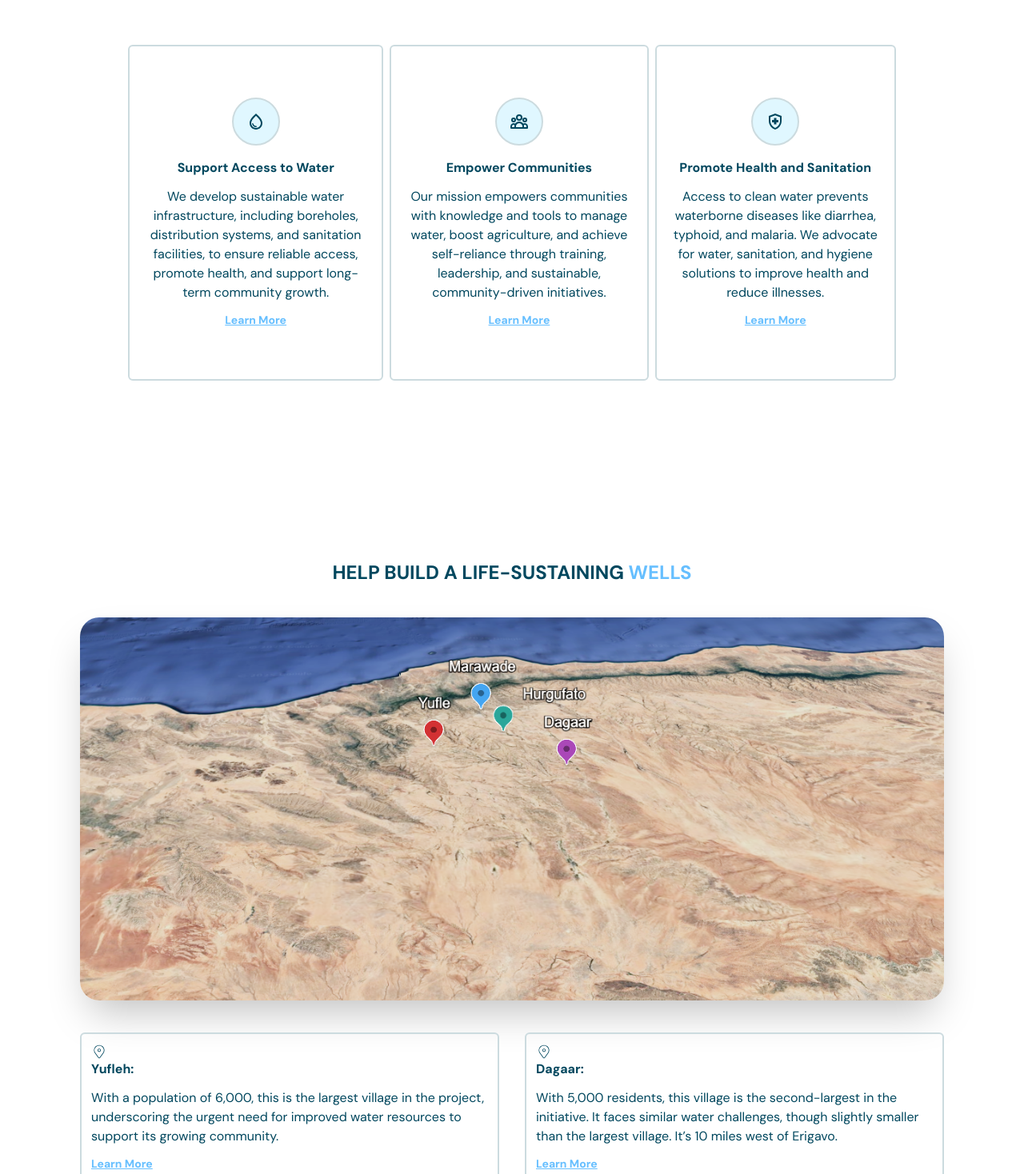
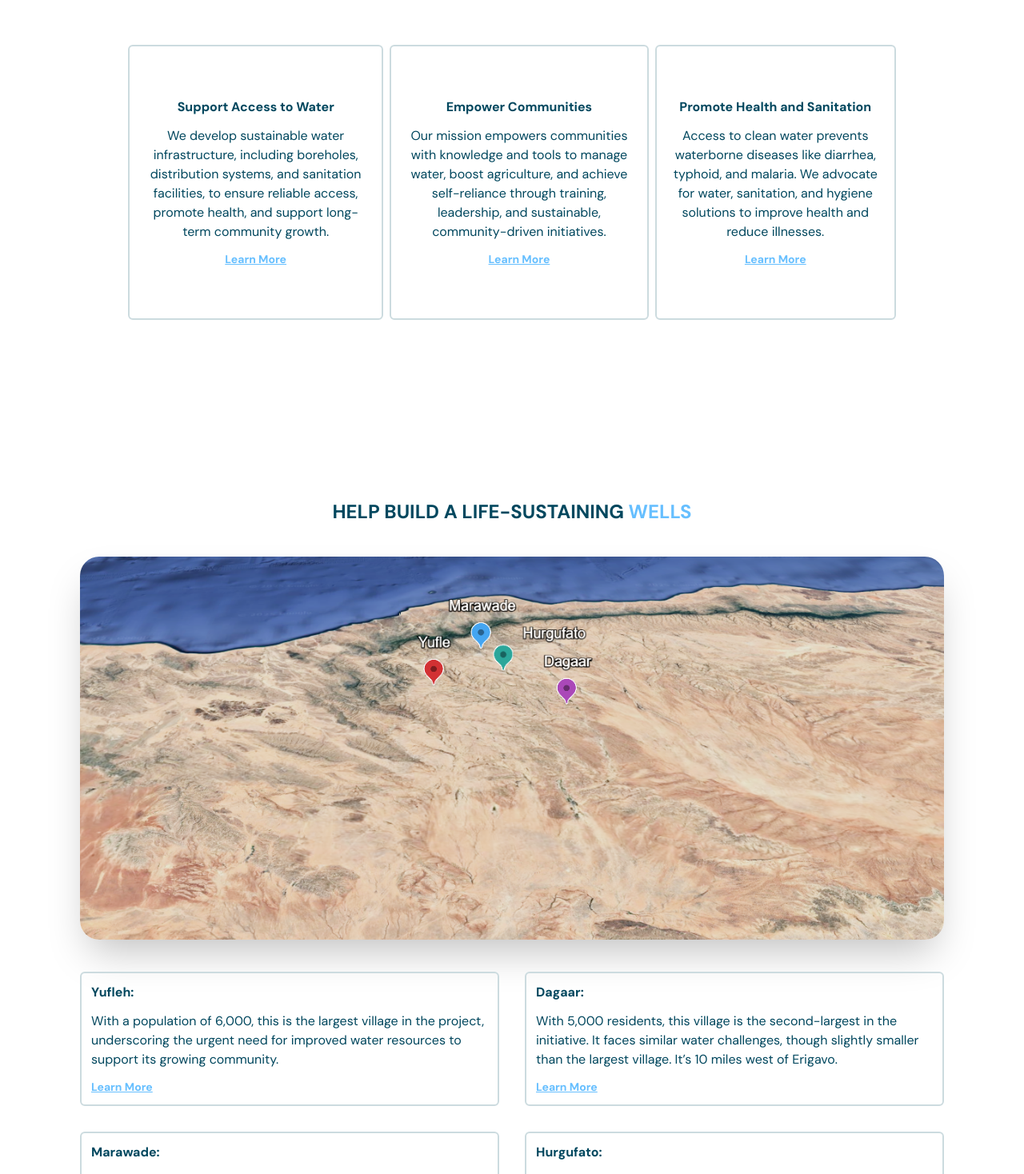
Before and after one commit to Sama-E/RobleFund, a React (Vite) app: page / in a window 1280 px wide. Shown: the part 1440-2908 px from the top of the page at 80% size. Built offline with nearby package versions, Linux system fonts and the light colour scheme.

Commit message:
removed all JSX elements

```diff
--- a/src/sections/mission/Missions.tsx
+++ b/src/sections/mission/Missions.tsx
@@ -9,23 +9,23 @@ const childVariant = {
 }
 
 type Props = {
-  icon: JSX.Element;
+  // icon: JSX.Element;
   title: string;
   description: string;
   setSelectedPage: (value: SelectedPage) => void;
 }
 
-const Missions = ({ icon, title, description, setSelectedPage}: Props) => {
+const Missions = ({ title, description, setSelectedPage}: Props) => {
   return (
     <motion.div
       className="mt-5 rounded-md border-2 border-gray-100 px-5 py-16 text-center"
       variants={childVariant}
   >
-      <div className="mb-4 flex justify-center">
+      {/* <div className="mb-4 flex justify-center">
         <div className="rounded-full border-2 border-gray-100 bg-primary-100 p-4">
           {icon}
         </div>
-      </div>
+      </div> */}
       <h4 className="font-bold">{title}</h4>
       <p className="my-3">{description}</p>
       <AnchorLink
--- a/src/sections/mission/index.tsx
+++ b/src/sections/mission/index.tsx
@@ -1,8 +1,8 @@
 import React from 'react'
 import { motion } from 'framer-motion';
-import { MdOutlineHealthAndSafety } from "react-icons/md";
-import { HiOutlineUserGroup } from "react-icons/hi";
-import { MdOutlineWaterDrop } from "react-icons/md";
+// import { MdOutlineHealthAndSafety } from "react-icons/md";
+// import { HiOutlineUserGroup } from "react-icons/hi";
+// import { MdOutlineWaterDrop } from "react-icons/md";
 
 import { MissionType, SelectedPage } from '@/types/types';
 import useMediaQuery from '@/hooks/useMediaQuery';
@@ -11,19 +11,19 @@ import HText from '@/components/HText';
 
 const missions: Array<MissionType> = [
   {
-      icon: <MdOutlineWaterDrop className="h-6 w-6" />,
+      // icon: <MdOutlineWaterDrop className="h-6 w-6" />,
       title: "Support Access to Water",
       description:
           "We develop sustainable water infrastructure, including boreholes, distribution systems, and sanitation facilities, to ensure reliable access, promote health, and support long-term community growth."
   },
   {
-      icon: <HiOutlineUserGroup className="h-6 w-6" />,
+      // icon: <HiOutlineUserGroup className="h-6 w-6" />,
       title: "Empower Communities",
       description:
           "Our mission empowers communities with knowledge and tools to manage water, boost agriculture, and achieve self-reliance through training, leadership, and sustainable, community-driven initiatives."
   },
   {
-      icon: <MdOutlineHealthAndSafety className="h-6 w-6" />,
+      // icon: <MdOutlineHealthAndSafety className="h-6 w-6" />,
       title: "Promote Health and Sanitation",
       description:
           "Access to clean water prevents waterborne diseases like diarrhea, typhoid, and malaria. We advocate for water, sanitation, and hygiene solutions to improve health and reduce illnesses."
@@ -94,7 +94,7 @@ const Mission = ({ setSelectedPage }: Props) => {
             {missions.map((project: MissionType) => (
               <Missions
                 key={project.title}
-                icon={project.icon}
+                // icon={project.icon}
                 title={project.title}
                 description={project.description}
                 setSelectedPage={setSelectedPage}
--- a/src/sections/wells/Location.tsx
+++ b/src/sections/wells/Location.tsx
@@ -10,20 +10,20 @@ const childVariant = {
 }
 
 type Props = {
-  icon: JSX.Element;
+  // icon: JSX.Element;
   title: string;
   description: string;
   setSelectedPage: (value: SelectedPage) => void;
 }
 
-const Location = ({ icon, title, description, setSelectedPage }: Props) => {
+const Location = ({ title, description, setSelectedPage }: Props) => {
   return (
     <motion.div
       variants={childVariant}
     >
       <div className="rounded-md border-2 border-gray-100 px-3 py-3">
 
-        <p><h4 className="font-bold">{icon} {title}</h4></p>
+        <p><h4 className="font-bold">{title}</h4></p>
         <p className="my-3">{description}</p>
         <AnchorLink
             className="text-sm font-bold text-primary-500 underline hover:text-secondary-500"
--- a/src/sections/wells/index.tsx
+++ b/src/sections/wells/index.tsx
@@ -1,6 +1,6 @@
 import React from 'react'
 import { motion } from 'framer-motion';
-import { CiLocationOn } from "react-icons/ci";
+// import { CiLocationOn } from "react-icons/ci";
 
 import MapImg from "@/assets/SomalilandMap.png";
 import HText from '@/components/HText';
@@ -9,25 +9,25 @@ import Location from './Location';
 
 const locations: Array<MissionType> = [
   {
-      icon: <CiLocationOn className="h-5 w-5" />,
+      // icon: <CiLocationOn className="h-5 w-5" />,
       title: "Yufleh:",
       description:
           "With a population of 6,000, this is the largest village in the project, underscoring the urgent need for improved water resources to support its growing community."
   },
   {
-      icon: <CiLocationOn className="h-5 w-5" />,
+      // icon: <CiLocationOn className="h-5 w-5" />,
       title: "Dagaar:",
       description:
           "With 5,000 residents, this village is the second-largest in the initiative. It faces similar water challenges, though slightly smaller than the largest village. It’s 10 miles west of Erigavo."
   },
   {
-      icon: <CiLocationOn className="h-5 w-5" />,
+      // icon: <CiLocationOn className="h-5 w-5" />,
       title: "Marawade:",
       description:
           "This village, home to 4,000 residents, is one of the smaller yet equally important communities benefiting from the project. It lies 15 miles east of Erigavo."
   },
   {
-    icon: <CiLocationOn className="h-5 w-5" />,
+    // icon: <CiLocationOn className="h-5 w-5" />,
     title: "Hurgufato:",
     description:
         "With 4,000 residents, this village matches Marawade in size and need, highlighting the importance of equitable access to resources across all targeted villages. It’s 8 miles east of Erigavo."
@@ -85,7 +85,7 @@ const Wells = ({ setSelectedPage }: Props) => {
                 <div className="grid grid-cols-2 gap-8 px-5">
                 {locations.map((location: LocationType) => (
                   <Location
-                    icon={location.icon}
+                    // icon={location.icon}
                     key={location.title}
                     title={location.title}
                     description={location.description}
--- a/src/types/types.ts
+++ b/src/types/types.ts
@@ -1,4 +1,4 @@
-import { JSX } from "react";
+// import { JSX } from "react";
 
 export enum SelectedPage {
   Home = "home",
@@ -10,13 +10,13 @@ export enum SelectedPage {
 }
 
 export interface MissionType {
-  icon: JSX.Element;
+  // icon: JSX.Element;
   title: string;
   description: string;
 }
 
 export interface LocationType {
-  icon: JSX.Element;
+  // icon: JSX.Element;
   title: string;
   description: string;
 }
```
